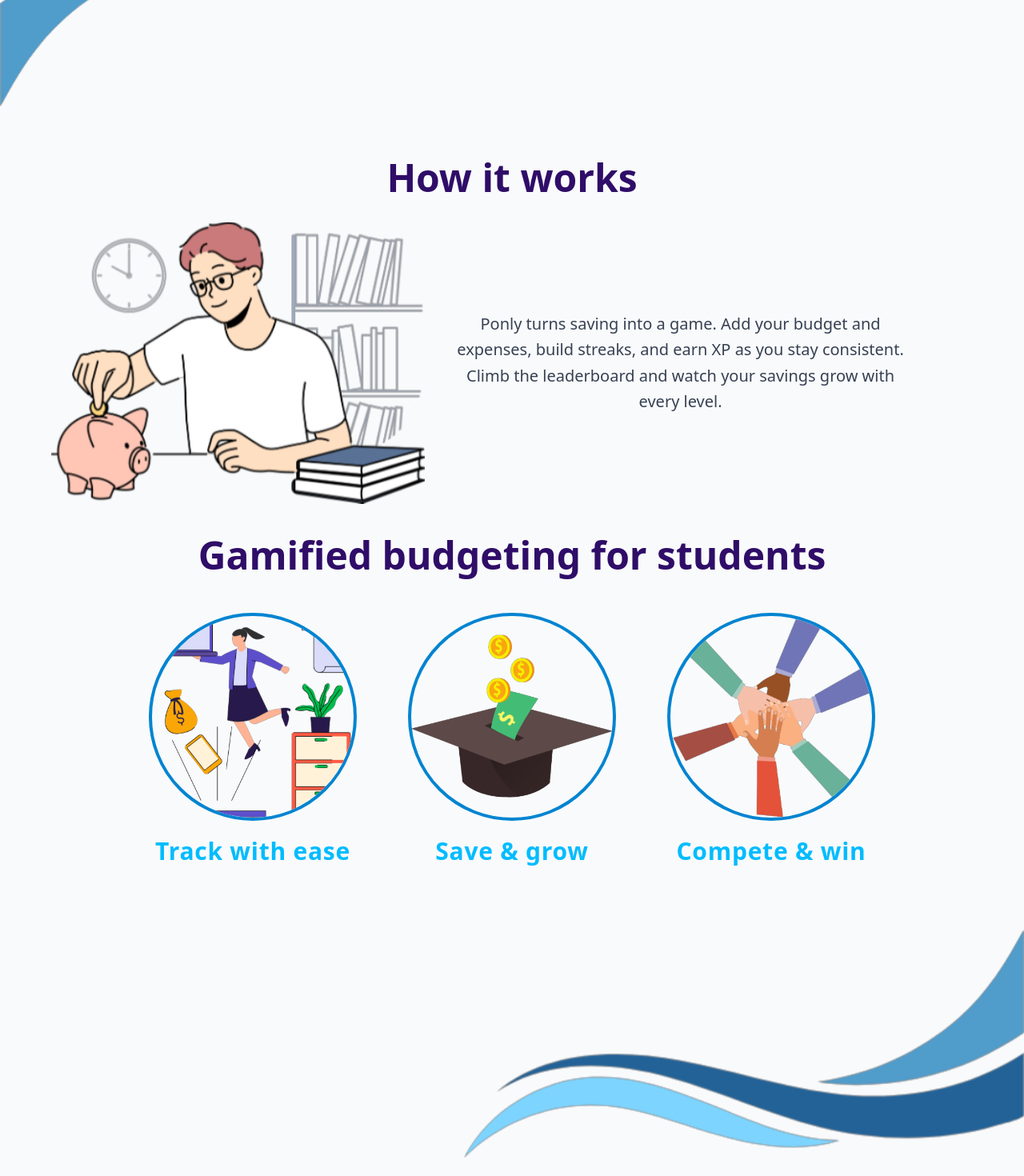
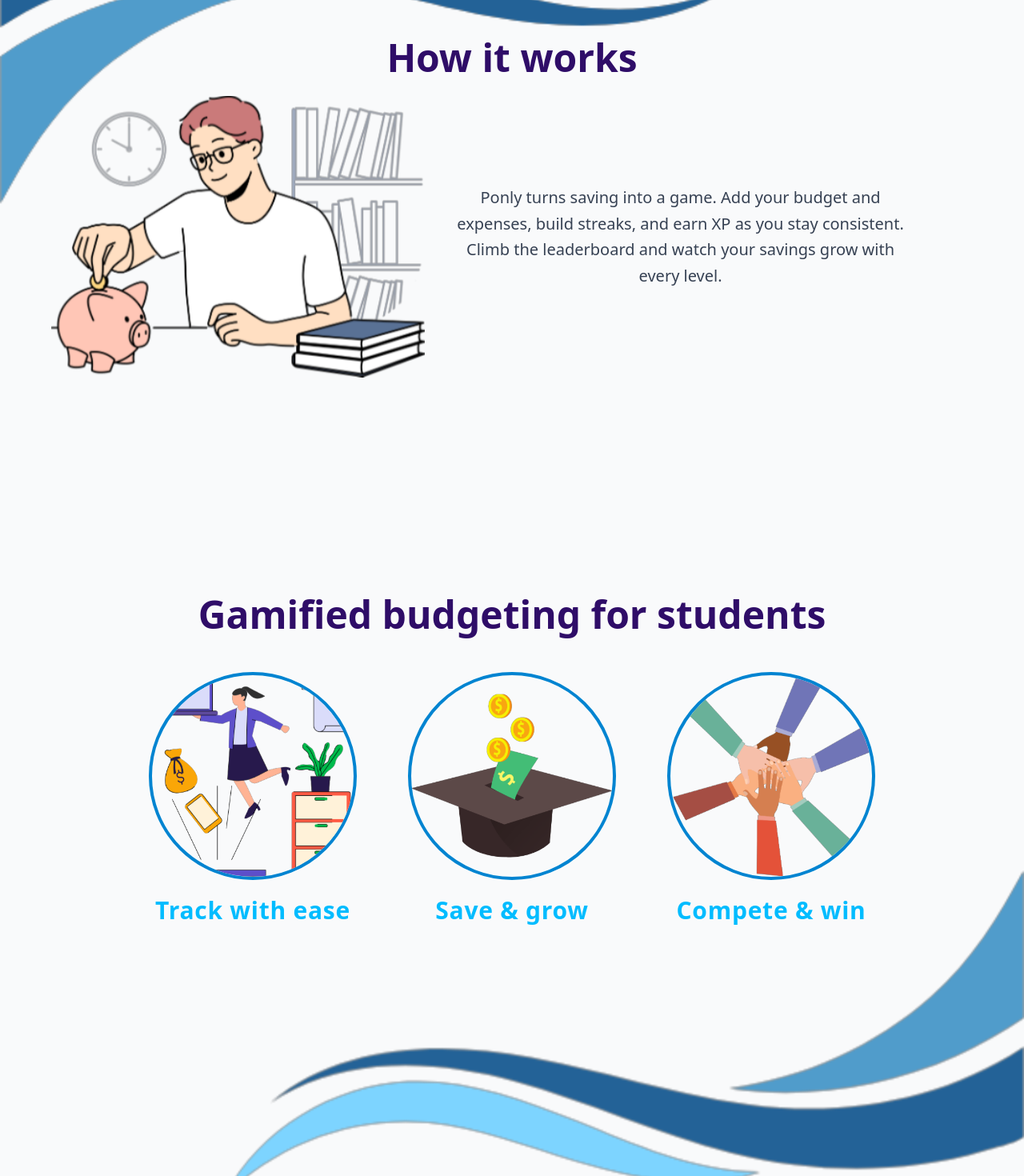
Before and after one commit to tsAntonio25/6WCSERVER-Final-Project, a Vue app in the folder finals-project-6wcserver/frontend/: page / in a window 1280 px wide. Shown: the part 480-1950 px from the top of the page at 80% size. Built offline with nearby package versions, Linux system fonts and the light colour scheme; no server answers.

Commit message:
✨Changes in padding and fixed Landing page✨

```diff
--- a/finals-project-6wcserver/frontend/src/views/Dashboard.vue
+++ b/finals-project-6wcserver/frontend/src/views/Dashboard.vue
@@ -6,16 +6,19 @@
     </div>
 
     <!-- Main content -->
-    <div class="flex-grow px-4 sm:px-8 py-6 space-y-8">
+    <div class="flex-grow mt-6 sm:mt-0 px-4 sm:px-8 py-6 space-y-8">
+
       <!-- Total Savings -->
-      <section class="bg-indigo-950 text-white rounded-lg p-4 sm:p-6 shadow-md">
-        <h2 class="text-lg sm:text-xl font-semibold">Total Savings: {{ totalSavings ? ' ₱' + totalSavings : '₱ 0.00' }}</h2>
+      <section class="bg-indigo-950 text-white rounded-lg p-4 sm:p-6 pt-6 shadow-md">
+        <h2 class="text-lg sm:text-xl font-semibold">
+          Total Savings: {{ totalSavings ? ' ₱' + totalSavings : '₱ 0.00' }}
+        </h2>
       </section>
 
+
 <!-- Expenses Section -->
-
-        <!-- show this if there is already expenses data-->
-        <div v-if="hasExpenses">
+<div v-if="hasExpenses" class="bg-white rounded-lg shadow-md p-4 sm:p-6 mx-4 sm:mx-auto max-w-md">
+  <!-- Pie Chart -->
   <PieChart
     :food="food"
     :transportation="transportation"
@@ -23,34 +26,36 @@
     :others="others"
   />
 
-          <!-- data || pagawa responsive to -->
+  <!-- Expense Breakdown -->
   <div class="flex flex-col items-center text-center">
-            <h1 class="text-2xl font-bold mb-6">Expenses</h1>
+    <h1 class="text-xl sm:text-2xl font-bold mb-6">Expenses</h1>
 
-            <div class="space-y-3 w-full max-w-md">
-              <div class="flex justify-between text-lg">
+    <div class="space-y-3 w-full">
+      <div class="flex justify-between text-base sm:text-lg">
         <span class="text-green-500 font-semibold">Food</span>
         <span class="text-green-500">₱ {{ food }}</span>
       </div>
 
-              <div class="flex justify-between text-lg">
+      <div class="flex justify-between text-base sm:text-lg">
         <span class="text-blue-500 font-semibold">Transportation</span>
         <span class="text-blue-500">₱ {{ transportation }}</span>
       </div>
 
-              <div class="flex justify-between text-lg">
+      <div class="flex justify-between text-base sm:text-lg">
         <span class="text-yellow-500 font-semibold">Leisure</span>
         <span class="text-yellow-500">₱ {{ leisure }}</span>
       </div>
 
-              <div class="flex justify-between text-lg">
+      <div class="flex justify-between text-base sm:text-lg">
         <span class="text-red-500 font-semibold">Others</span>
         <span class="text-red-500">₱ {{ others }}</span>
       </div>
     </div>
   </div>
+</div>
 
-        </div>
+
+
 
       <!-- show this if no expense data yet -->
       <div v-else>
@@ -89,7 +94,7 @@
     <img
         src="@/assets/dashboardbg.png"
         alt="Piggy Bank"
-        class="h-45 w-auto sm:h-32 lg:h-100 lg:w-100"
+        class="h-25 w-auto sm:h-32 lg:h-100 lg:w-100"
     />
     </div>
   </div>
--- a/finals-project-6wcserver/frontend/src/views/Finance.vue
+++ b/finals-project-6wcserver/frontend/src/views/Finance.vue
@@ -8,7 +8,8 @@
     <!-- Main content -->
     <div class="flex-grow px-4 sm:px-8 py-6 space-y-8">
       <!-- Title -->
-      <h1 class="text-xl font-semibold mb-4">Finances</h1>
+      <h1 class="text-xl font-semibold mt-6 sm:mt-0 mb-4">Finances</h1>
+
 
       <!-- Streak + XP Top Right (Desktop Only) -->
       <div class="hidden sm:block absolute top-24 right-8 z-10 text-right space-y-2">
@@ -61,9 +62,9 @@
     </div>
 
 
-<div class="relative px-4">
+<div class="relative px-4 -mt-23">
   <!-- Illustration -->
-  <div class="flex justify-center mb-4">
+  <div class="flex justify-center mb-2">
     <img
       src="@/assets/bgadd.png"
       alt="Savings Illustration"
@@ -72,7 +73,7 @@
   </div>
 
   <!-- Mobile Streak Block -->
-  <div class="sm:hidden flex flex-col items-center space-y-2 mb-[88px]">
+  <div class="sm:hidden flex flex-col items-center space-y-2 mb-16">
     <div class="w-72 h-3 bg-orange-100 rounded-full overflow-hidden border border-orange-300">
       <div class="h-full bg-orange-500 transition-all duration-300" :style="{ width: xpFill + '%' }"></div>
     </div>
@@ -82,6 +83,7 @@
     </div>
   </div>
 </div>
+
 
 
 
--- a/finals-project-6wcserver/frontend/src/views/Landing.vue
+++ b/finals-project-6wcserver/frontend/src/views/Landing.vue
@@ -19,31 +19,24 @@
     </router-link>
 
     </section>
-
-    <!-- Tail Image (Flush Left, Reaches Middle) -->
-    <div class="w-full pb-6">
+<!-- Layered Tail + How It Works Section -->
+<div class="w-full relative min-h-[48em] pb-32">
+  <!-- Tail Image -->
   <img
     src="@/assets/landing1.png"
     alt="Top Tail"
-        class="ml-0 w-[55%] max-w-[700px] object-contain"
+    class="ml-0 w-[85%] max-w-[1000px] object-contain"
   />
-    </div>
 
+  <!-- Layered How It Works Content -->
+  <section class="absolute top-50 left-0 w-full px-4 sm:px-8 z-10">
 
-
-
-
-
-<!-- How It Works Section with Heading on Top -->
-<section class="px-4 sm:px-8 py-10">
-  <!-- Heading -->
-  <h2 class="text-5xl font-bold text-violet-950 text-center mb-8">
+    <h2 class="text-5xl font-bold text-violet-950 text-center mb-6">
       How it works
     </h2>
 
-  <!-- Flex container: reverse column on mobile, row on desktop -->
-  <div class="flex flex-col-reverse lg:flex-row items-center lg:items-center gap-8 max-w-6xl mx-auto">
-    <!-- Illustration (goes last on mobile) -->
+    <div class="flex flex-col-reverse lg:flex-row items-center gap-8 max-w-6xl mx-auto">
+      <!-- Illustration -->
       <div class="flex-shrink-0">
         <img
           src="@/assets/landing2.png"
@@ -52,7 +45,7 @@
         />
       </div>
 
-    <!-- Text Content (goes first on mobile) -->
+      <!-- Text Content -->
       <div class="flex flex-col justify-center items-center text-center space-y-4 max-w-xl">
         <p class="text-lg sm:text-xl text-gray-700 leading-relaxed">
           Ponly turns saving into a game. Add your budget and expenses, build streaks, and earn XP as you stay consistent.
@@ -61,62 +54,63 @@
       </div>
     </div>
   </section>
+</div>
+
+
+<!-- Layered Bottom Tail + Gamified Features Section -->
+<div class="w-full relative lg:min-h-[55rem] pb-32">
+  <!-- Gamified Features Section -->
+  <section class="w-full px-4 sm:px-8 pt-28 lg:pt-32 z-10">
+    <h2 class="text-4xl sm:text-5xl font-bold text-center text-violet-950 mb-12">
+      Gamified budgeting for students
+    </h2>
+
+    <div class="flex flex-wrap justify-center gap-12 sm:gap-16">
+      <!-- Feature 1 -->
+      <div class="flex flex-col items-center space-y-5 text-center max-w-[300px] sm:max-w-[360px]">
+        <img
+          src="@/assets/landing3.png"
+          alt="Track with ease"
+          class="w-[140px] h-[140px] sm:w-[180px] sm:h-[180px] md:w-[220px] md:h-[220px] lg:w-[260px] lg:h-[260px] rounded-full object-contain border-4 border-sky-600"
+        />
+        <p class="text-2xl sm:text-3xl font-bold text-sky-400 tracking-wide">Track with ease</p>
+      </div>
+
+      <!-- Feature 2 -->
+      <div class="flex flex-col items-center space-y-5 text-center max-w-[300px] sm:max-w-[360px]">
+        <img
+          src="@/assets/landing4.png"
+          alt="Save & grow"
+          class="w-[140px] h-[140px] sm:w-[180px] sm:h-[180px] md:w-[220px] md:h-[220px] lg:w-[260px] lg:h-[260px] rounded-full object-contain border-4 border-sky-600"
+        />
+        <p class="text-2xl sm:text-3xl font-bold text-sky-400 tracking-wide">Save & grow</p>
+      </div>
+
+      <!-- Feature 3 -->
+      <div class="flex flex-col items-center space-y-5 text-center max-w-[300px] sm:max-w-[360px]">
+        <img
+          src="@/assets/landing5.png"
+          alt="Compete & win"
+          class="w-[140px] h-[140px] sm:w-[180px] sm:h-[180px] md:w-[220px] md:h-[220px] lg:w-[260px] lg:h-[260px] rounded-full object-contain border-4 border-sky-600"
+        />
+        <p class="text-2xl sm:text-3xl font-bold text-sky-400 tracking-wide">Compete & win</p>
+      </div>
+    </div>
+  </section>
+
+  <!-- Tail Image Container -->
+  <div class="mt-20 lg:mt-0">
+    <img
+      src="@/assets/landing6.png"
+      alt="Bottom Tail"
+      class="w-[85%] max-w-[1000px] object-contain ml-auto lg:absolute lg:right-0 lg:bottom-0"
+    />
+  </div>
+</div>
 
 
 
 
-
-
-<!-- Gamified Features Section -->
-<section class="px-4 sm:px-8 pt-0 pb-20">
-  <h2 class="text-5xl font-bold text-center text-violet-950 mb-12">
-    Gamified budgeting for students
-  </h2>
-
-  <div class="flex flex-wrap justify-center gap-16">
-    <!-- Feature 1 -->
-    <div class="flex flex-col items-center space-y-5 text-center max-w-[360px]">
-      <img
-        src="@/assets/landing3.png"
-        alt="Track with ease"
-        class="w-[260px] h-[260px] rounded-full object-contain border-4 border-sky-600"
-      />
-      <p class="text-3xl font-bold text-sky-400 tracking-wide">Track with ease</p>
-    </div>
-
-    <!-- Feature 2 -->
-    <div class="flex flex-col items-center space-y-5 text-center max-w-[360px]">
-      <img
-        src="@/assets/landing4.png"
-        alt="Save & grow"
-        class="w-[260px] h-[260px] rounded-full object-contain border-4 border-sky-600"
-      />
-      <p class="text-3xl font-bold text-sky-400 tracking-wide">Save & grow</p>
-    </div>
-
-    <!-- Feature 3 -->
-    <div class="flex flex-col items-center space-y-5 text-center max-w-[360px]">
-      <img
-        src="@/assets/landing5.png"
-        alt="Compete & win"
-        class="w-[260px] h-[260px] rounded-full object-contain border-4 border-sky-600"
-      />
-      <p class="text-3xl font-bold text-sky-400 tracking-wide">Compete & win</p>
-    </div>
-  </div>
-</section>
-
-
-
-
-<!-- Tail Image (Flush Right, Reaches Middle) -->
-<div class="w-full pb-6 flex justify-end">
-  <img
-    src="@/assets/landing6.png"
-    alt="Bottom Tail"
-    class="mr-0 w-[55%] max-w-[700px] object-contain"
-  />
-</div>
 
 
 
--- a/finals-project-6wcserver/frontend/src/views/Profile.vue
+++ b/finals-project-6wcserver/frontend/src/views/Profile.vue
@@ -42,7 +42,7 @@
   </div>
 
 <!-- Admin Button -->
-  <div v-if="isAdmin" class="flex justify-end">
+<div v-if="isAdmin" class="hidden sm:flex justify-end">
   <router-link
     to="/admindash"
     class="px-4 py-2 bg-indigo-600 text-white text-sm rounded-md hover:bg-indigo-700 transition"
@@ -50,6 +50,7 @@
     Admin
   </router-link>
 </div>
+
 
   <!-- Log Out Button -->
   <div>
```
Also changed, not shown: finals-project-6wcserver/frontend/src/views/Password.vue (+35 -9 lines). Lines whose indentation alone changed are shown as unchanged.
